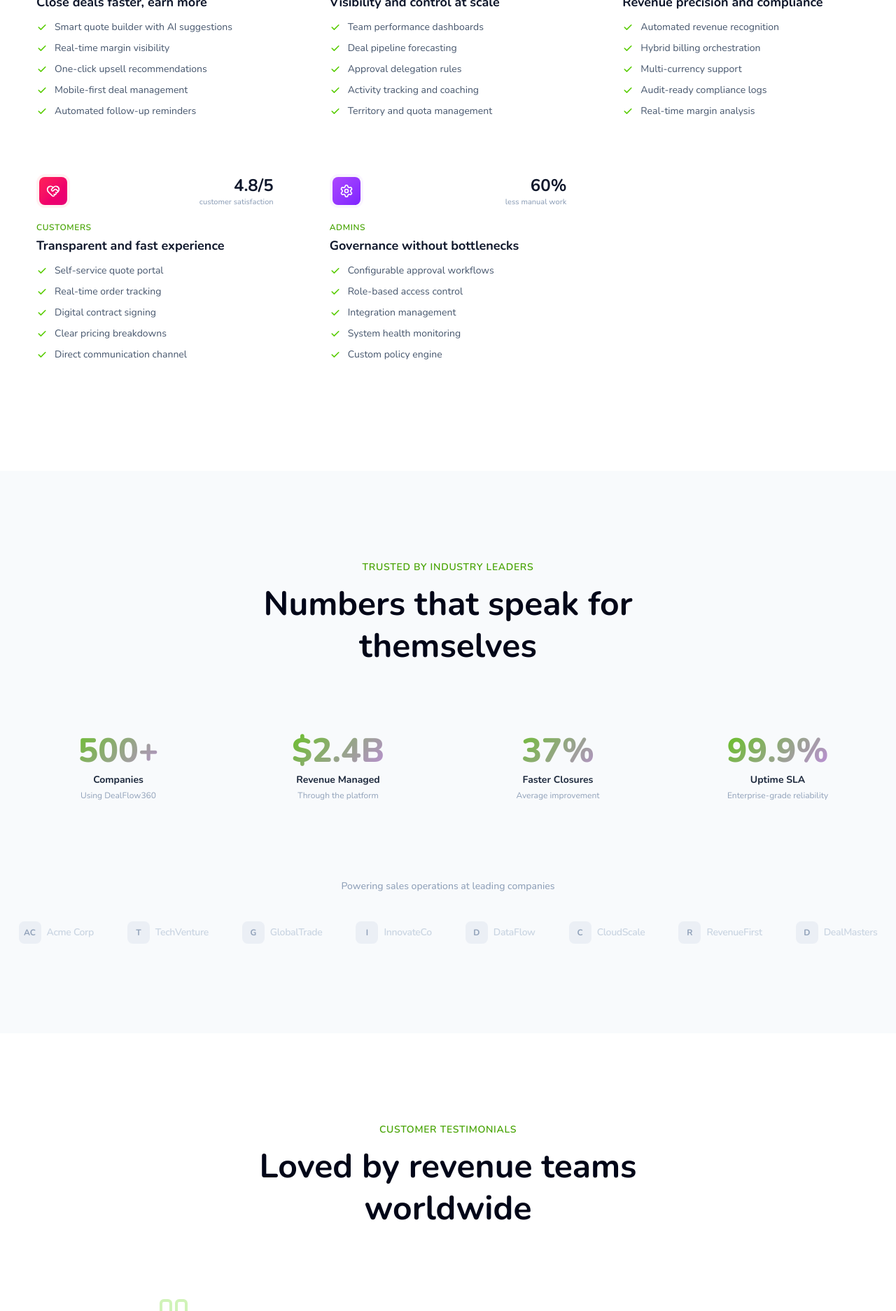
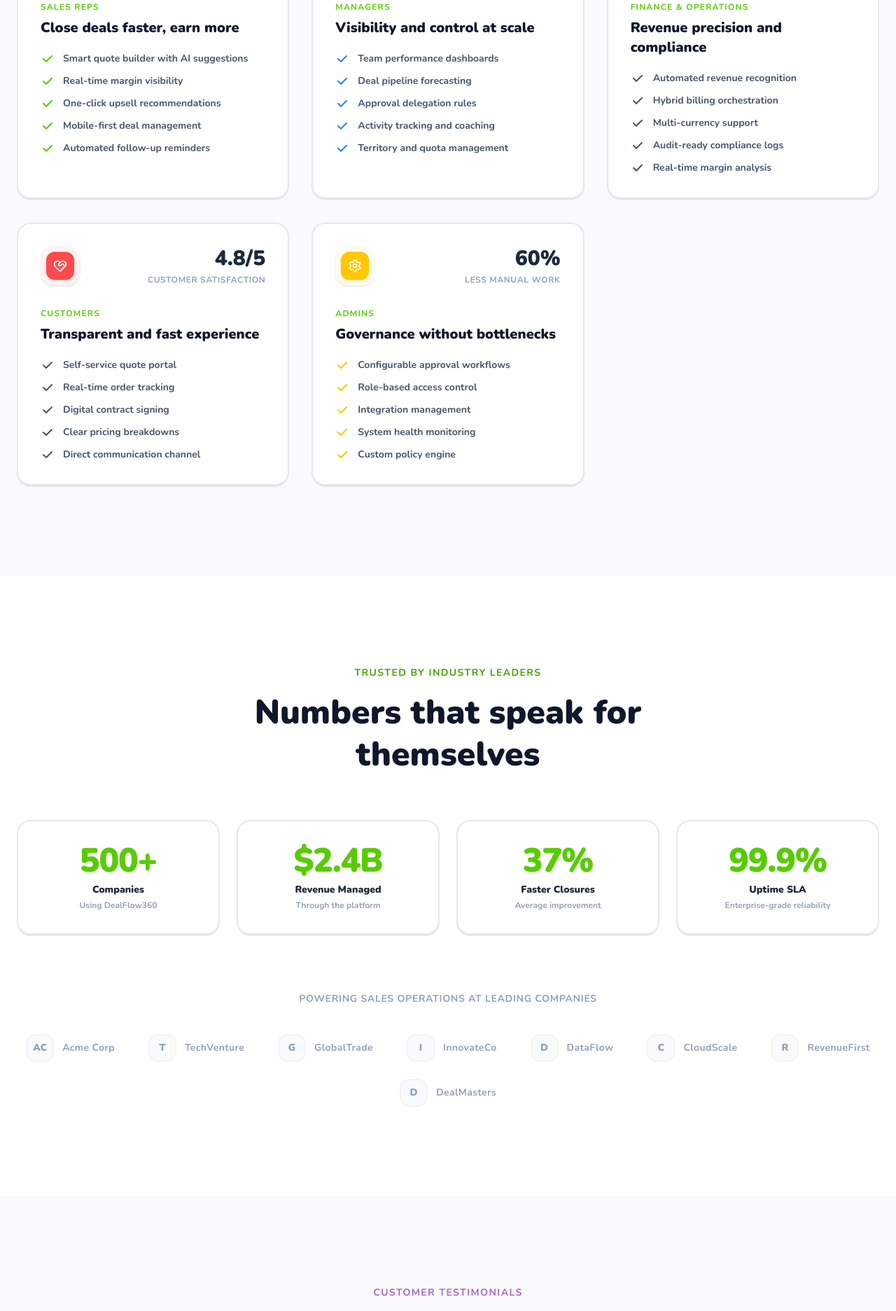
Before and after one commit to J-Ahmad19/DealFlow360, a React (Vite) app: page / in a window 1280 px wide. Shown: the part 4220-6094 px from the top of the page at 70% size. Built offline with nearby package versions, Linux system fonts and the light colour scheme.

Commit message:
feat(benefits,metrics,testimonials): apply Lingo tactile card styles, bold font weights, and semantic colors

```diff
--- a/src/components/Benefits.tsx
+++ b/src/components/Benefits.tsx
@@ -19,7 +19,7 @@ const roles = [
       'Mobile-first deal management',
       'Automated follow-up reminders',
     ],
-    color: 'from-brand-500 to-brand-600',
+    color: 'bg-brand-500',
     bg: 'bg-brand-50',
     metric: '37%',
     metricLabel: 'faster deal closure',
@@ -35,7 +35,7 @@ const roles = [
       'Activity tracking and coaching',
       'Territory and quota management',
     ],
-    color: 'from-blue-500 to-blue-600',
+    color: 'bg-blue-500',
     bg: 'bg-blue-50',
     metric: '2.4x',
     metricLabel: 'pipeline visibility',
@@ -51,8 +51,8 @@ const roles = [
       'Audit-ready compliance logs',
       'Real-time margin analysis',
     ],
-    color: 'from-green-500 to-emerald-600',
-    bg: 'bg-green-50',
+    color: 'bg-secondary-400',
+    bg: 'bg-secondary-50',
     metric: '99.7%',
     metricLabel: 'billing accuracy',
   },
@@ -67,8 +67,8 @@ const roles = [
       'Clear pricing breakdowns',
       'Direct communication channel',
     ],
-    color: 'from-rose-500 to-pink-600',
-    bg: 'bg-rose-50',
+    color: 'bg-danger-500',
+    bg: 'bg-red-50',
     metric: '4.8/5',
     metricLabel: 'customer satisfaction',
   },
@@ -83,8 +83,8 @@ const roles = [
       'System health monitoring',
       'Custom policy engine',
     ],
-    color: 'from-purple-500 to-violet-600',
-    bg: 'bg-purple-50',
+    color: 'bg-warning-500',
+    bg: 'bg-amber-50',
     metric: '60%',
     metricLabel: 'less manual work',
   },
@@ -92,14 +92,14 @@ const roles = [
 
 export default function Benefits() {
   return (
-    <section id="benefits" className="py-24 lg:py-32 bg-white relative">
+    <section id="benefits" className="py-24 lg:py-32 bg-slate-50 relative">
       <div className="max-w-7xl mx-auto px-6">
         <div className="text-center max-w-3xl mx-auto mb-16">
           <motion.p
             initial={{ opacity: 0, y: 10 }}
             whileInView={{ opacity: 1, y: 0 }}
             viewport={{ once: true }}
-            className="text-sm font-semibold text-brand-600 uppercase tracking-wider mb-3"
+            className="text-sm font-bold text-secondary-500 uppercase tracking-widest mb-4"
           >
             Role-Based Benefits
           </motion.p>
@@ -108,7 +108,7 @@ export default function Benefits() {
             whileInView={{ opacity: 1, y: 0 }}
             viewport={{ once: true }}
             transition={{ delay: 0.1 }}
-            className="font-display text-3xl sm:text-4xl lg:text-5xl font-bold text-slate-950 leading-tight mb-5"
+            className="font-display text-3xl sm:text-4xl lg:text-5xl font-black text-slate-900 leading-tight mb-6"
           >
             Built for every stakeholder
           </motion.h2>
@@ -117,14 +117,14 @@ export default function Benefits() {
             whileInView={{ opacity: 1, y: 0 }}
             viewport={{ once: true }}
             transition={{ delay: 0.2 }}
-            className="text-lg text-slate-500 leading-relaxed"
+            className="text-lg font-bold text-slate-500 leading-relaxed"
           >
             DealFlow360 delivers tailored experiences and value for every
             role in your revenue organization, from the front line to the back office.
           </motion.p>
         </div>
 
-        <div className="grid grid-cols-1 md:grid-cols-2 lg:grid-cols-3 gap-6">
+        <div className="grid grid-cols-1 md:grid-cols-2 lg:grid-cols-3 gap-8">
           {roles.map((role, idx) => {
             const Icon = role.icon;
             return (
@@ -134,34 +134,34 @@ export default function Benefits() {
                 whileInView={{ opacity: 1, y: 0 }}
                 viewport={{ once: true }}
                 transition={{ delay: idx * 0.08, duration: 0.6, ease: [0.16, 1, 0.3, 1] }}
-                className={`group relative rounded-2xl p-7 clay hover:shadow-xl hover:shadow-slate-900/8 hover:-translate-y-1 transition-all duration-500 ${
+                className={`card-tactile p-8 ${
                   idx === 4 ? 'md:col-span-2 lg:col-span-1' : ''
                 }`}
               >
-                <div className="flex items-start justify-between mb-5">
-                  <div className={`w-12 h-12 rounded-xl ${role.bg} flex items-center justify-center`}>
-                    <div className={`w-10 h-10 rounded-lg bg-gradient-to-br ${role.color} flex items-center justify-center`}>
+                <div className="flex items-start justify-between mb-8">
+                  <div className={`w-14 h-14 rounded-[18px] ${role.bg} flex items-center justify-center border-2 border-transparent hover:border-white shadow-sm transition-all`}>
+                    <div className={`w-10 h-10 rounded-xl ${role.color} flex items-center justify-center shadow-sm`}>
                       <Icon size={20} className="text-white" />
                     </div>
                   </div>
                   <div className="text-right">
-                    <p className="font-display text-2xl font-bold text-slate-900">{role.metric}</p>
-                    <p className="text-[11px] text-slate-400 font-medium">{role.metricLabel}</p>
+                    <p className="font-display text-3xl font-black text-slate-800">{role.metric}</p>
+                    <p className="text-xs text-slate-400 font-bold uppercase tracking-wider mt-1">{role.metricLabel}</p>
                   </div>
                 </div>
 
-                <p className="text-xs font-semibold text-brand-600 uppercase tracking-wider mb-1">
+                <p className="text-xs font-bold text-brand-500 uppercase tracking-widest mb-2">
                   {role.role}
                 </p>
-                <h3 className="font-display text-lg font-bold text-slate-900 mb-3">
+                <h3 className="font-display text-xl font-black text-slate-900 mb-5">
                   {role.title}
                 </h3>
 
-                <ul className="space-y-2.5">
+                <ul className="space-y-3">
                   {role.benefits.map((benefit, i) => (
-                    <li key={i} className="flex items-start gap-2.5 text-sm text-slate-600">
+                    <li key={i} className="flex items-start gap-3 text-sm font-bold text-slate-600">
                       <svg
-                        className="w-4 h-4 text-brand-500 mt-0.5 shrink-0"
+                        className={`w-5 h-5 ${role.color.replace('bg-', 'text-')} shrink-0`}
                         fill="currentColor"
                         viewBox="0 0 20 20"
                       >
--- a/src/components/Metrics.tsx
+++ b/src/components/Metrics.tsx
@@ -37,14 +37,14 @@ export default function Metrics() {
   }, [isInView]);
 
   return (
-    <section ref={ref} className="py-24 lg:py-32 bg-slate-50 relative">
+    <section ref={ref} className="py-24 lg:py-32 bg-white relative">
       <div className="max-w-7xl mx-auto px-6">
         <div className="text-center max-w-3xl mx-auto mb-16">
           <motion.p
             initial={{ opacity: 0, y: 10 }}
             whileInView={{ opacity: 1, y: 0 }}
             viewport={{ once: true }}
-            className="text-sm font-semibold text-brand-600 uppercase tracking-wider mb-3"
+            className="text-sm font-bold text-brand-600 uppercase tracking-widest mb-4"
           >
             Trusted by Industry Leaders
           </motion.p>
@@ -53,7 +53,7 @@ export default function Metrics() {
             whileInView={{ opacity: 1, y: 0 }}
             viewport={{ once: true }}
             transition={{ delay: 0.1 }}
-            className="font-display text-3xl sm:text-4xl lg:text-5xl font-bold text-slate-950 leading-tight"
+            className="font-display text-3xl sm:text-4xl lg:text-5xl font-black text-slate-900 leading-tight"
           >
             Numbers that speak for themselves
           </motion.h2>
@@ -63,21 +63,21 @@ export default function Metrics() {
           {metrics.map((metric, idx) => (
             <div
               key={idx}
-              className="metric-item opacity-0 text-center rounded-2xl p-8 clay hover:shadow-lg transition-shadow duration-300"
+              className="metric-item opacity-0 text-center card-tactile p-8"
             >
-              <p className="font-display text-4xl lg:text-5xl font-extrabold gradient-text mb-2">
+              <p className="font-display text-4xl lg:text-5xl font-black text-brand-500 mb-2 tracking-tight">
                 {metric.value}
               </p>
-              <p className="font-display text-sm font-bold text-slate-800 mb-1">
+              <p className="font-display text-sm font-black text-slate-800 mb-1">
                 {metric.label}
               </p>
-              <p className="text-xs text-slate-400">{metric.description}</p>
+              <p className="text-xs font-bold text-slate-400">{metric.description}</p>
             </div>
           ))}
         </div>
 
         <div className="text-center mb-10">
-          <p className="text-sm text-slate-400 font-medium">
+          <p className="text-sm text-slate-400 font-bold uppercase tracking-wider">
             Powering sales operations at leading companies
           </p>
         </div>
@@ -90,14 +90,14 @@ export default function Metrics() {
               whileInView={{ opacity: 1 }}
               viewport={{ once: true }}
               transition={{ delay: idx * 0.05 }}
-              className="flex items-center gap-2 text-slate-300 hover:text-slate-500 transition-colors duration-300"
+              className="flex items-center gap-3 text-slate-400 hover:text-brand-500 transition-colors duration-300 cursor-pointer group"
             >
-              <div className="w-8 h-8 rounded-lg bg-slate-200/60 flex items-center justify-center">
-                <span className="text-xs font-bold text-slate-400">
+              <div className="w-10 h-10 rounded-[14px] bg-slate-50 border-2 border-slate-100 flex items-center justify-center group-hover:border-brand-200 group-hover:bg-brand-50 transition-colors">
+                <span className="text-sm font-black">
                   {logo.split(' ').map((w) => w[0]).join('')}
                 </span>
               </div>
-              <span className="font-display text-sm font-semibold tracking-tight">
+              <span className="font-display text-sm font-bold tracking-wide">
                 {logo}
               </span>
             </motion.div>
--- a/src/components/Testimonials.tsx
+++ b/src/components/Testimonials.tsx
@@ -11,7 +11,7 @@ const testimonials = [
       'DealFlow360 transformed our entire sales process. We went from 14-day deal cycles to under 5. The AI-powered discount governance alone saved us $2.3M in margin leakage last quarter.',
     rating: 5,
     avatar: 'SC',
-    color: 'from-brand-400 to-brand-600',
+    color: 'bg-brand-500',
   },
   {
     name: 'Marcus Rodriguez',
@@ -21,7 +21,7 @@ const testimonials = [
       'The multi-warehouse fulfillment module is a game changer. We process 3x more orders with the same team, and our customers love the real-time tracking. The ROI was clear within 60 days.',
     rating: 5,
     avatar: 'MR',
-    color: 'from-blue-400 to-blue-600',
+    color: 'bg-secondary-400',
   },
   {
     name: 'Emily Watson',
@@ -31,7 +31,7 @@ const testimonials = [
       'Finally, a platform that bridges sales and finance seamlessly. The hybrid billing engine handles our complex multi-model pricing without a single manual intervention. It\'s like having an extra finance team.',
     rating: 5,
     avatar: 'EW',
-    color: 'from-green-400 to-emerald-600',
+    color: 'bg-blue-400',
   },
   {
     name: 'David Kim',
@@ -41,7 +41,7 @@ const testimonials = [
       'The deal health monitoring is pure gold. It flagged at-risk deals we would have lost, and the cross-sell recommendations boosted our average deal value by 28%. Our reps actually love using it.',
     rating: 5,
     avatar: 'DK',
-    color: 'from-purple-400 to-violet-600',
+    color: 'bg-warning-500',
   },
 ];
 
@@ -52,14 +52,14 @@ export default function Testimonials() {
   const prev = () => setCurrent((prev) => (prev - 1 + testimonials.length) % testimonials.length);
 
   return (
-    <section id="testimonials" className="py-24 lg:py-32 bg-white relative">
+    <section id="testimonials" className="py-24 lg:py-32 bg-slate-50 relative">
       <div className="max-w-7xl mx-auto px-6">
         <div className="text-center max-w-3xl mx-auto mb-16">
           <motion.p
             initial={{ opacity: 0, y: 10 }}
             whileInView={{ opacity: 1, y: 0 }}
             viewport={{ once: true }}
-            className="text-sm font-semibold text-brand-600 uppercase tracking-wider mb-3"
+            className="text-sm font-bold text-secondary-500 uppercase tracking-widest mb-4"
           >
             Customer Testimonials
           </motion.p>
@@ -68,18 +68,18 @@ export default function Testimonials() {
             whileInView={{ opacity: 1, y: 0 }}
             viewport={{ once: true }}
             transition={{ delay: 0.1 }}
-            className="font-display text-3xl sm:text-4xl lg:text-5xl font-bold text-slate-950 leading-tight"
+            className="font-display text-3xl sm:text-4xl lg:text-5xl font-black text-slate-900 leading-tight"
           >
             Loved by revenue teams worldwide
           </motion.h2>
         </div>
 
         <div className="max-w-4xl mx-auto">
-          <div className="relative rounded-3xl overflow-hidden">
-            <div className="clay-accent rounded-3xl p-8 sm:p-12 lg:p-16 relative">
+          <div className="relative">
+            <div className="card-tactile rounded-3xl p-8 sm:p-12 lg:p-16 relative">
               <Quote
                 size={48}
-                className="absolute top-8 left-8 text-brand-200/50"
+                className="absolute top-8 left-8 text-brand-100"
               />
 
               <AnimatePresence mode="wait">
@@ -95,27 +95,27 @@ export default function Testimonials() {
                     {Array.from({ length: testimonials[current].rating }).map((_, i) => (
                       <Star
                         key={i}
-                        size={18}
-                        className="fill-brand-400 text-brand-400"
+                        size={20}
+                        className="fill-warning-500 text-warning-500"
                       />
                     ))}
                   </div>
 
-                  <blockquote className="font-display text-xl sm:text-2xl lg:text-[1.7rem] font-medium text-slate-800 leading-relaxed mb-8">
+                  <blockquote className="font-display text-xl sm:text-2xl lg:text-[1.7rem] font-bold text-slate-800 leading-relaxed mb-8">
                     &ldquo;{testimonials[current].quote}&rdquo;
                   </blockquote>
 
                   <div className="flex items-center gap-4">
                     <div
-                      className={`w-12 h-12 rounded-xl bg-gradient-to-br ${testimonials[current].color} flex items-center justify-center text-white font-display font-bold text-sm`}
+                      className={`w-14 h-14 rounded-2xl ${testimonials[current].color} flex items-center justify-center text-white font-display font-black text-lg border-2 border-transparent shadow-sm`}
                     >
                       {testimonials[current].avatar}
                     </div>
                     <div>
-                      <p className="font-display font-bold text-slate-900">
+                      <p className="font-display font-black text-slate-900 text-lg">
                         {testimonials[current].name}
                       </p>
-                      <p className="text-sm text-slate-500">
+                      <p className="text-sm font-bold text-slate-500">
                         {testimonials[current].role} at {testimonials[current].company}
                       </p>
                     </div>
@@ -123,35 +123,35 @@ export default function Testimonials() {
                 </motion.div>
               </AnimatePresence>
 
-              <div className="flex items-center justify-between mt-10 pt-6 border-t border-brand-200/50">
+              <div className="flex items-center justify-between mt-10 pt-8 border-t-2 border-slate-100">
                 <div className="flex items-center gap-3">
                   {testimonials.map((_, idx) => (
                     <button
                       key={idx}
                       onClick={() => setCurrent(idx)}
-                      className={`w-2.5 h-2.5 rounded-full transition-all duration-300 ${
+                      className={`h-3 rounded-full transition-all duration-300 ${
                         idx === current
-                          ? 'bg-brand-500 w-8'
-                          : 'bg-brand-200 hover:bg-brand-300'
+                          ? 'bg-brand-500 w-10'
+                          : 'bg-slate-200 hover:bg-slate-300 w-3'
                       }`}
                       aria-label={`Go to testimonial ${idx + 1}`}
                     />
                   ))}
                 </div>
-                <div className="flex items-center gap-2">
+                <div className="flex items-center gap-3">
                   <button
                     onClick={prev}
-                    className="w-10 h-10 rounded-xl bg-white/80 hover:bg-white border border-slate-200 flex items-center justify-center transition-all hover:shadow-md"
+                    className="btn-tactile btn-secondary w-12 h-12 rounded-xl flex items-center justify-center p-0"
                     aria-label="Previous testimonial"
                   >
-                    <ChevronLeft size={18} className="text-slate-600" />
+                    <ChevronLeft size={20} />
                   </button>
                   <button
                     onClick={next}
-                    className="w-10 h-10 rounded-xl bg-white/80 hover:bg-white border border-slate-200 flex items-center justify-center transition-all hover:shadow-md"
+                    className="btn-tactile btn-secondary w-12 h-12 rounded-xl flex items-center justify-center p-0"
                     aria-label="Next testimonial"
                   >
-                    <ChevronRight size={18} className="text-slate-600" />
+                    <ChevronRight size={20} />
                   </button>
                 </div>
               </div>
```
